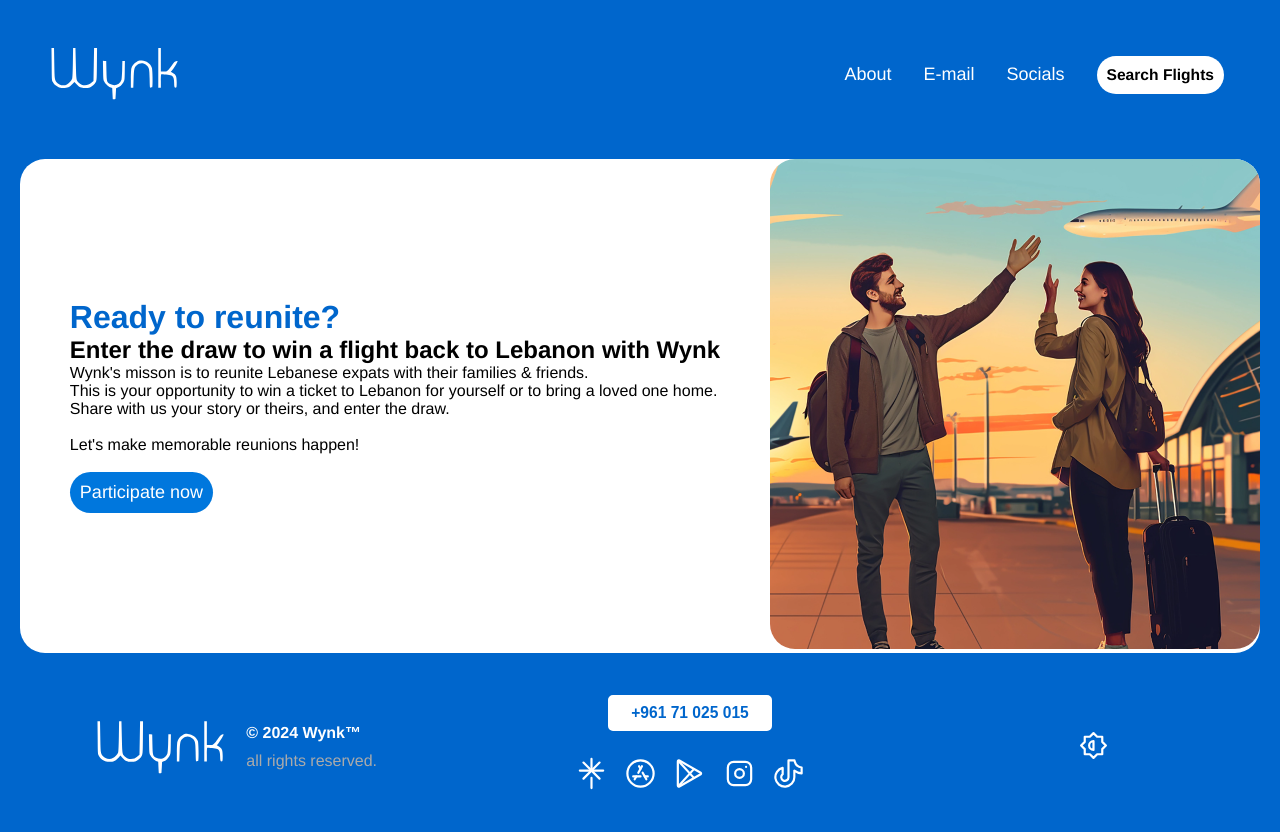
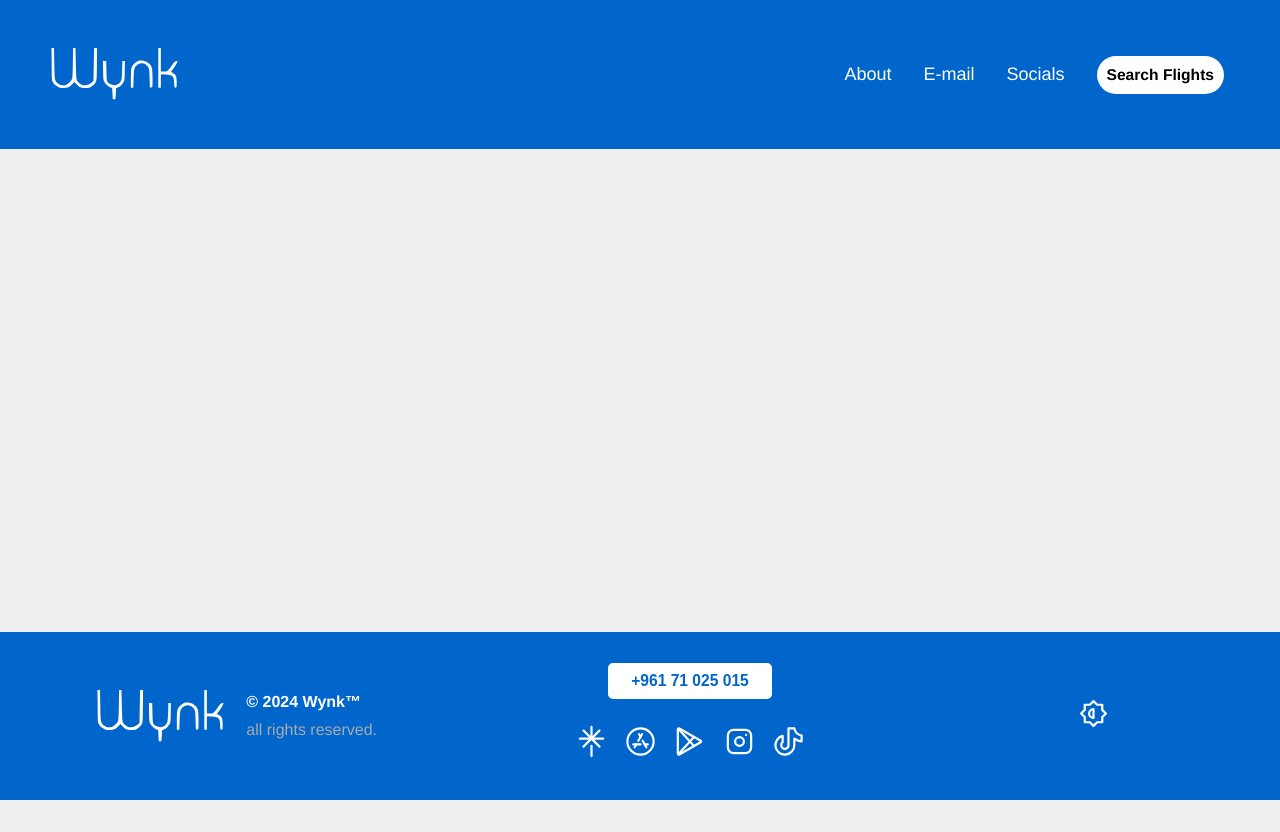
Before and after one commit to wynkapp/www, a plain HTML site: page index.html in a window 1280 px wide. After the commit the page ends 800 px from the top, so only its background shows below. Drawn offline with Linux system fonts and the light colour scheme.

Commit message:
added chatbot to home page

```diff
--- a/css/indexx.css
+++ /dev/null
@@ -1,43 +0,0 @@
-.div1 {
-  padding: 10px;
-  background-color: #06c;
-  display: flex;
-  flex-wrap: wrap;
-  align-items: center;
-  justify-content: center;
-}
-.div1-box {
-  background-color: #fff;
-  border-radius: 25px;
-  display: flex;
-  flex-wrap: wrap;
-  align-items: center;
-  justify-content: center;
-}
-.div1-text {
-  margin: 50px;
-}
-.div1-text h1 {
-  color: #06c;
-}
-.div1-text button {
-  padding: 10px;
-  border: none;
-  border-radius: 50px;
-  color: #fff;
-  font-size: large;
-  background-color: #07d;
-  transition: all 1.0s ease;
-}
-.div1-text button:hover {
-  background-color: #05b;
-}
-.div1-img img {
-  width: 100%;
-  border-radius: 25px;
-}
-.darkmode {
-  .div1-box {
-    background-color: #111;
-  }
-}
--- a/index.html
+++ b/index.html
@@ -8,7 +8,6 @@
     <script src="js/navbar.js" defer></script>
     <script src="js/darkmode.js" defer></script>
     <link rel="stylesheet" href="css/style.css">
-    <link rel="stylesheet" href="css/indexx.css">
     <link rel="stylesheet" href="css/navbar.css">
     <link rel="stylesheet" href="css/footer.css">
     <title>Wynk</title>
@@ -32,22 +31,8 @@
         </ul>
       </nav>
     </header>
-    <div class="div1">
-      <div class="div1-box">
-        <div class="div1-text">
-          <h1>Ready to reunite?</h1>
-          <h2>Enter the draw to win a flight back to Lebanon with Wynk</h2>
-          <p>Wynk's misson is to reunite Lebanese expats with their families & friends.</p>
-          <p>This is your opportunity to win a ticket to Lebanon for yourself or to bring a loved one home.</p>
-          <p>Share with us your story or theirs, and enter the draw.</p>
-          <br><p>Let's make memorable reunions happen!</p>
-          <br><button>Participate now</button>
-        </div>
-        <div class="div1-img">
-          <img src="img/div1.png" alt="img">
-        </div>
-      </div>
-    </div>
+    <script type='module' src='https://interfaces.zapier.com/assets/web-components/zapier-interfaces/zapier-interfaces.esm.js'></script>
+    <center><zapier-interfaces-chatbot-embed is-popup='false' chatbot-id='clqvp5y6g00admlpx9n0yregt' height='600px' width='400px'></zapier-interfaces-chatbot-embed></center>
     <footer>
       <center>
         <ul>
```
